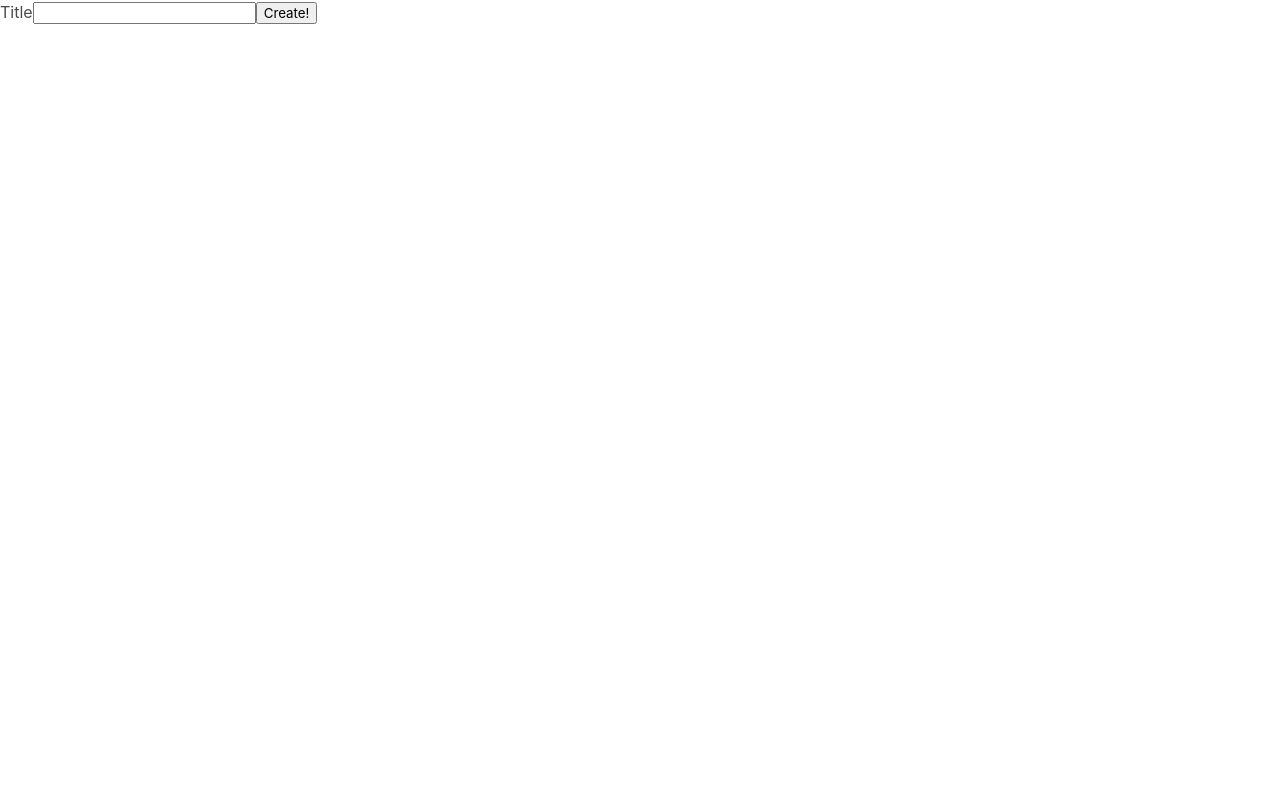
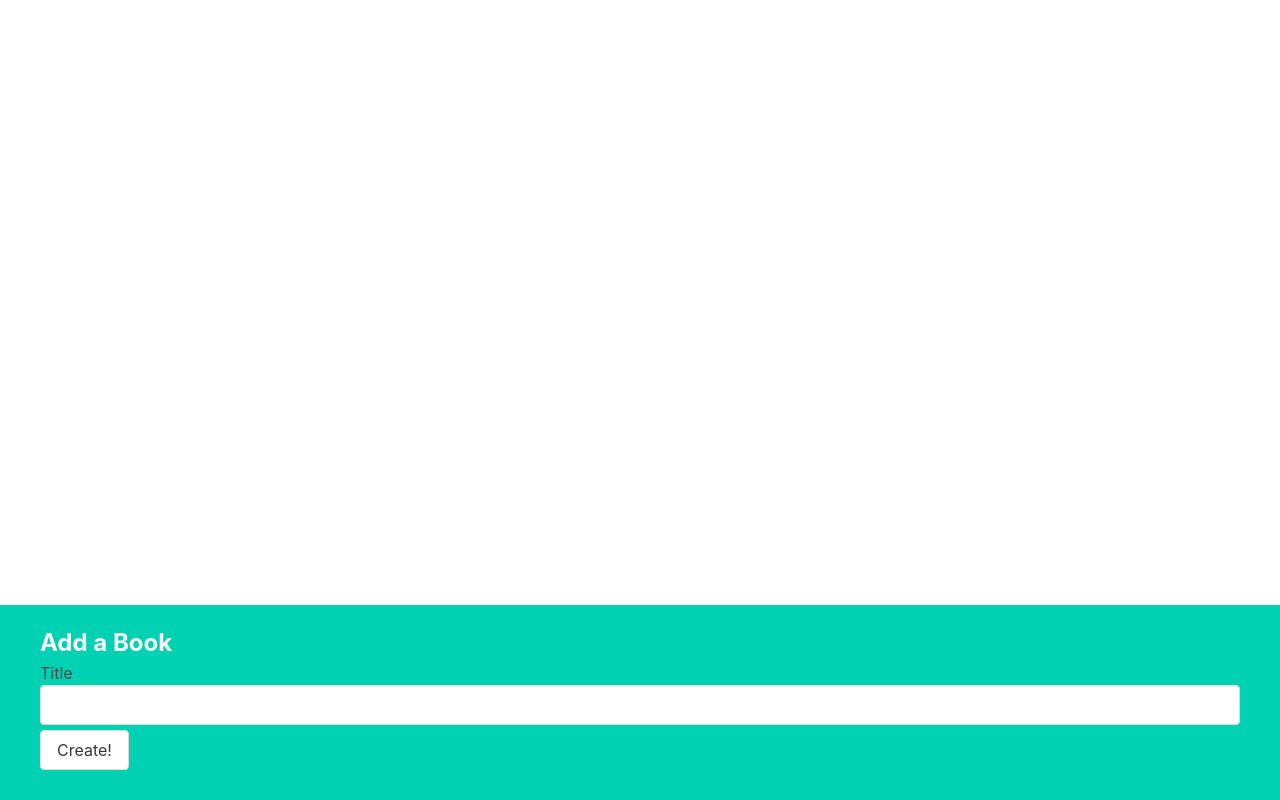
Before and after one commit to SeherKumsar/Redux_ile_Modern_React_books, a React (Create React App) app: page / in a window 1280 px wide. Built offline with nearby package versions, Linux system fonts and the light colour scheme.

Commit message:
added book-create styles

```diff
--- a/src/components/BookCreate.js
+++ b/src/components/BookCreate.js
@@ -14,13 +14,16 @@
         setTitle(''); // Clear the input field
     };
 
-    return <div>
-        <form onSubmit={handleSubmit}>
-            <label>Title</label>
-            <input value={title} onChange={handleChange}/>
-            <button>Create!</button>
-        </form>
-    </div>;
+    return (
+        <div className="book-create">
+            <h3>Add a Book</h3>
+            <form onSubmit={handleSubmit}>
+                <label>Title</label>
+                <input className="input" value={title} onChange={handleChange}/>
+                <button className="button">Create!</button>
+            </form>
+        </div>
+    );
 }
 
 export default BookCreate;
```
